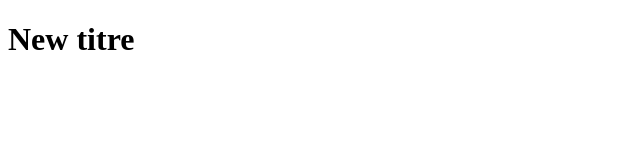
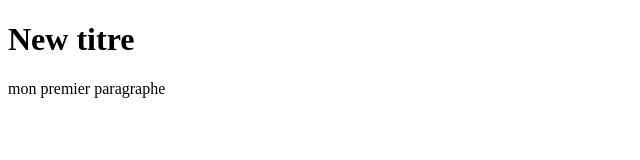
Before and after one commit to mamboundou22/FIRST-REPOSITORY, a plain HTML site: page index.html in a window 1280 px wide. Shown: the whole page, without its empty margins (0-640 px from the left). Drawn offline with Linux system fonts and the light colour scheme.

Commit message:
Add paragraph

```diff
--- a/index.html
+++ b/index.html
@@ -7,5 +7,6 @@
 </head>
 <body>
     <h1>New titre</h1>
+    <p>mon premier paragraphe</p>
 </body>
 </html>
```
